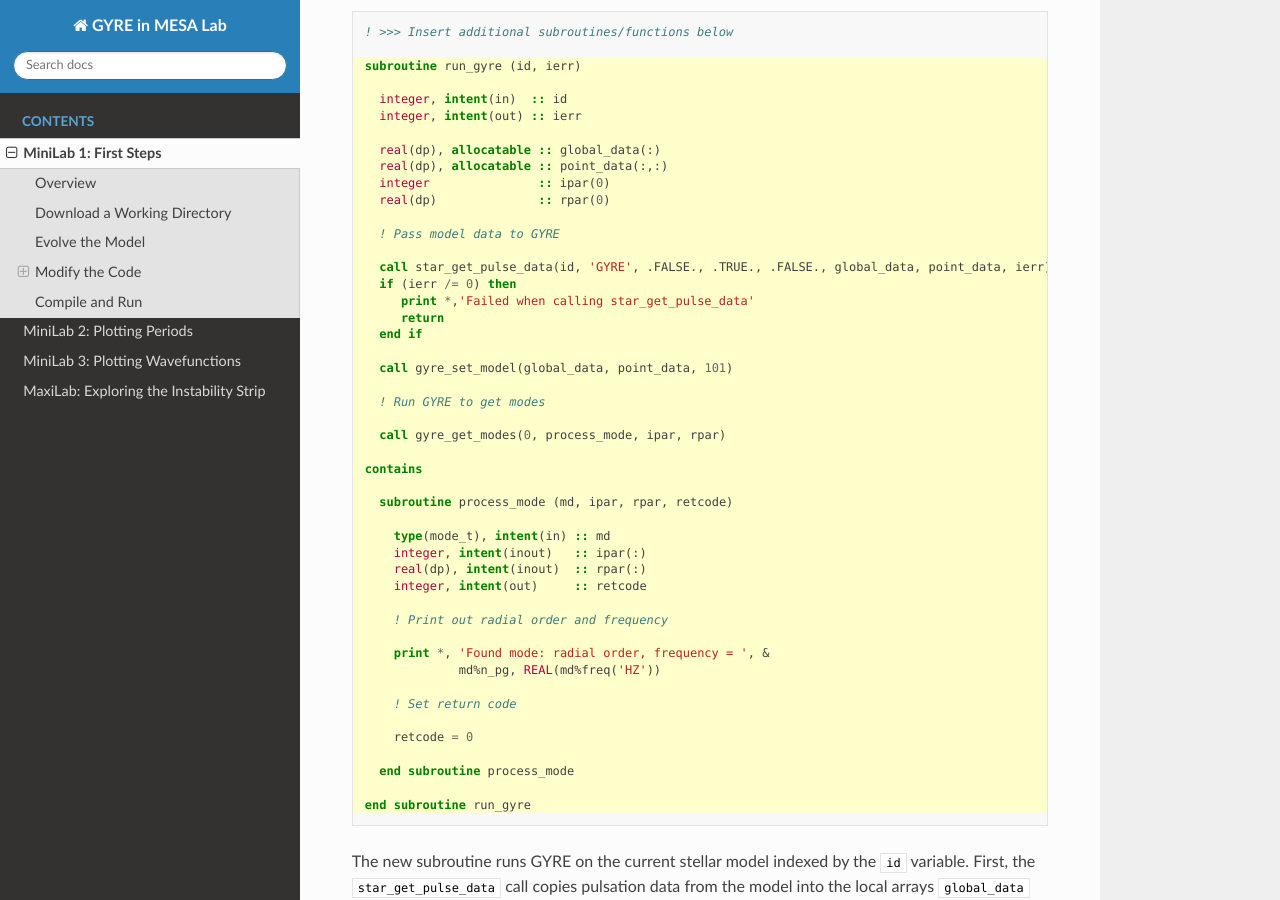
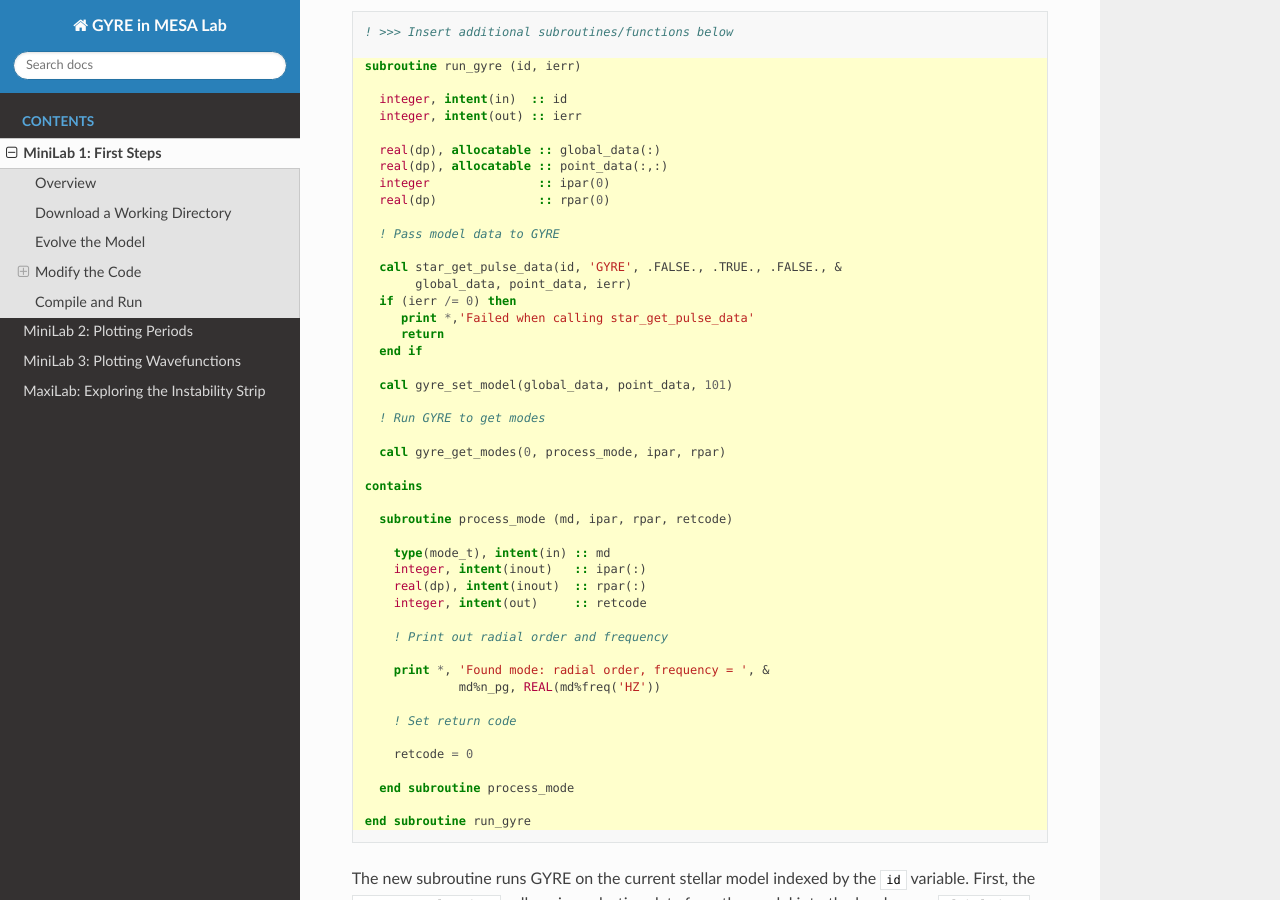
Before and after one commit to rhdtownsend/mesa-summer-school-2019, a Sphinx documentation site: the page built from source/minilab-1.rst, in a window 1280 px wide and 900 px high, scrolled down 3484 px. Built offline with Sphinx 7.4.7 and the Read the Docs theme 2.0.0, drawn with Linux system fonts in a browser that asks for light colours.

Commit message:
Line wrapped

```diff
--- a/source/minilab-1.rst
+++ b/source/minilab-1.rst
@@ -204,7 +204,8 @@ end of ``run_star_extras.f90``:
 
     ! Pass model data to GYRE
 
-    call star_get_pulse_data(id, 'GYRE', .FALSE., .TRUE., .FALSE., global_data, point_data, ierr)
+    call star_get_pulse_data(id, 'GYRE', .FALSE., .TRUE., .FALSE., &
+         global_data, point_data, ierr)
     if (ierr /= 0) then
        print *,'Failed when calling star_get_pulse_data'
        return
```
Also changed, not shown: other parts of source/minilab-1.rst (+1 -1 lines).
